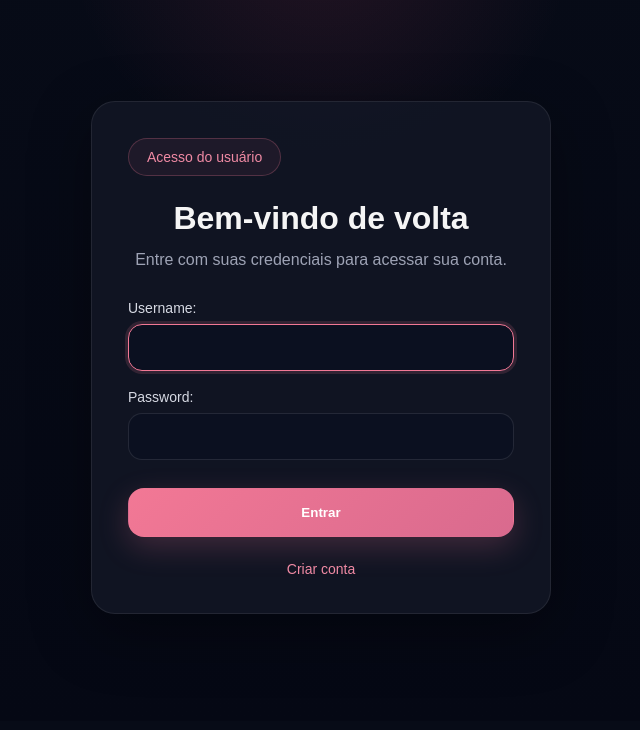
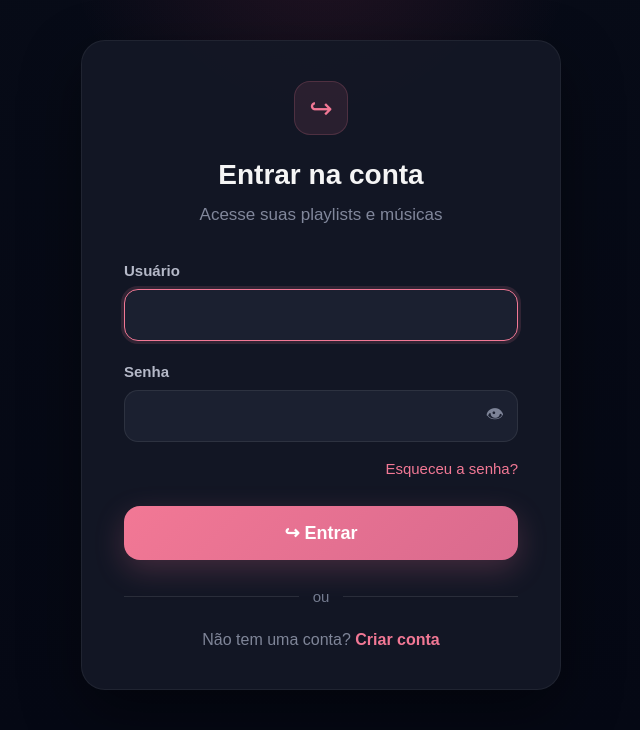
Before and after one commit to MaluDutra/INF1407-TRABALHO1, a Django app: page /login/ in a window 1280 px wide. Shown: the part 79-809 px from the top of the page, without its empty margins (319-959 px from the left). Before the commit the page ends 693 px from the top, so only its background shows below. Run offline with Django 5.2, Linux system fonts and the light colour scheme.

Commit message:
login estilizado tambem

```diff
--- a/ProjetoINF1407/Projeto1/Playlists/static/css/auth.css
+++ b/ProjetoINF1407/Projeto1/Playlists/static/css/auth.css
@@ -8,90 +8,182 @@
 
 .auth-card {
     width: 100%;
-    max-width: 460px;
-    background: rgba(18, 22, 36, 0.92);
-    border: 1px solid rgba(255, 255, 255, 0.08);
+    max-width: 480px;
+    background: rgba(20, 24, 38, 0.94);
+    border: 1px solid rgba(255, 255, 255, 0.06);
     border-radius: 24px;
-    padding: 36px;
-    box-shadow: 0 18px 60px rgba(0, 0, 0, 0.35);
+    padding: 40px 42px;
+    box-shadow: 0 22px 60px rgba(0, 0, 0, 0.42);
+}
+
+.auth-card-login {
+    position: relative;
+}
+
+.auth-icon-box {
+    width: 54px;
+    height: 54px;
+    margin: 0 auto 24px auto;
+    border-radius: 16px;
+    background: rgba(242, 120, 149, 0.10);
+    border: 1px solid rgba(242, 120, 149, 0.18);
+    color: #f27895;
+    display: flex;
+    align-items: center;
+    justify-content: center;
+    font-size: 28px;
 }
 
 .auth-title {
-    font-size: 32px;
+    font-size: 28px;
     margin-bottom: 10px;
     text-align: center;
+    color: #f5f5f5;
+    font-weight: 800;
 }
 
 .auth-subtitle {
-    color: #9ea3b5;
+    color: #81879b;
     text-align: center;
-    margin-bottom: 28px;
+    margin-bottom: 34px;
     line-height: 1.6;
+    font-size: 17px;
 }
 
-.auth-form p {
-    margin-bottom: 18px;
+.auth-form {
+    margin-top: 8px;
 }
 
-.auth-form label {
+.form-group {
+    margin-bottom: 22px;
+}
+
+.form-group label {
     display: block;
-    margin-bottom: 8px;
-    color: #d6d9e3;
-    font-size: 14px;
+    margin-bottom: 10px;
+    color: #b5b9c8;
+    font-size: 15px;
+    font-weight: 600;
 }
 
 .auth-form input[type="text"],
 .auth-form input[type="password"],
 .auth-form input[type="email"] {
     width: 100%;
-    padding: 14px 16px;
+    padding: 16px 18px;
     border-radius: 14px;
-    border: 1px solid rgba(255, 255, 255, 0.10);
-    background-color: #0b1020;
-    color: white;
+    border: 1px solid rgba(255, 255, 255, 0.08);
+    background: #1b2030;
+    color: #f5f5f5;
     outline: none;
-    font-size: 15px;
+    font-size: 16px;
+    transition: 0.25s;
+}
+
+.auth-form input::placeholder {
+    color: #6f7588;
 }
 
 .auth-form input:focus {
     border-color: #f27895;
-    box-shadow: 0 0 0 3px rgba(242, 120, 149, 0.15);
+    box-shadow: 0 0 0 3px rgba(242, 120, 149, 0.14);
+}
+
+.password-wrapper {
+    position: relative;
+}
+
+.password-wrapper input {
+    padding-right: 52px !important;
+}
+
+.toggle-password {
+    position: absolute;
+    right: 14px;
+    top: 50%;
+    transform: translateY(-50%);
+    background: transparent;
+    border: none;
+    color: #7d8397;
+    cursor: pointer;
+    font-size: 18px;
+}
+
+.toggle-password:hover {
+    color: #f27895;
+}
+
+.forgot-password {
+    text-align: right;
+    margin-top: -4px;
+    margin-bottom: 24px;
+}
+
+.forgot-password a {
+    color: #f27895;
+    font-size: 15px;
+}
+
+.forgot-password a:hover {
+    text-decoration: underline;
 }
 
 .auth-button {
     width: 100%;
-    margin-top: 10px;
+    margin-top: 4px;
     cursor: pointer;
+    font-size: 18px;
+    border: none;
 }
 
-.auth-links {
-    margin-top: 24px;
-    text-align: center;
+.auth-divider {
     display: flex;
-    justify-content: center;
-    gap: 18px;
-    flex-wrap: wrap;
+    align-items: center;
+    gap: 14px;
+    margin: 28px 0 26px 0;
+    color: #747b8f;
 }
 
-.auth-links a {
-    color: #f08aa4;
-    font-size: 14px;
+.auth-divider::before,
+.auth-divider::after {
+    content: "";
+    flex: 1;
+    height: 1px;
+    background: rgba(255, 255, 255, 0.10);
 }
 
-.auth-links a:hover {
+.auth-divider span {
+    font-size: 15px;
+}
+
+.auth-footer-text {
+    text-align: center;
+    color: #7f8598;
+    font-size: 16px;
+}
+
+.auth-footer-text a {
+    color: #f27895;
+    font-weight: 700;
+}
+
+.auth-footer-text a:hover {
     text-decoration: underline;
+}
+
+.form-errors,
+.field-error {
+    color: #ff9db3;
+    font-size: 14px;
+    margin-top: 8px;
 }
 
 .errorlist {
     list-style: none;
-    color: #ff9db3;
-    font-size: 14px;
-    margin-bottom: 10px;
+    margin: 0;
+    padding: 0;
 }
 
 .helptext {
-    display: block;
-    color: #8e94a8;
-    font-size: 12px;
-    margin-top: 6px;
+    display: none;
 }
--- a/ProjetoINF1407/Projeto1/Playlists/templates/playlists/login.html
+++ b/ProjetoINF1407/Projeto1/Playlists/templates/playlists/login.html
@@ -4,28 +4,69 @@
 {% block titulo %}Login{% endblock %}
 
 {% block css_extra %}
-<link rel="stylesheet" href="{% static 'Playlists/css/auth.css' %}">
+<link rel="stylesheet" href="{% static 'css/auth.css' %}">
 {% endblock %}
 
 {% block conteudo %}
 <section class="auth-section">
-    <div class="auth-card">
-        <span class="badge">Acesso do usuário</span>
+    <div class="auth-card auth-card-login">
+        <div class="auth-icon-box">↪</div>
 
-        <h2 class="auth-title">Bem-vindo de volta</h2>
-        <p class="auth-subtitle">
-            Entre com suas credenciais para acessar sua conta.
-        </p>
+        <h2 class="auth-title">Entrar na conta</h2>
+        <p class="auth-subtitle">Acesse suas playlists e músicas</p>
 
         <form method="post" class="auth-form">
             {% csrf_token %}
-            {{ form.as_p }}
-            <button type="submit" class="btn btn-primary auth-button">Entrar</button>
+
+            {% if form.non_field_errors %}
+                <div class="form-errors">
+                    {{ form.non_field_errors }}
+                </div>
+            {% endif %}
+
+            <div class="form-group">
+                <label for="{{ form.username.id_for_label }}">Usuário</label>
+                {{ form.username }}
+                {% if form.username.errors %}
+                    <div class="field-error">{{ form.username.errors }}</div>
+                {% endif %}
+            </div>
+
+            <div class="form-group">
+                <label for="{{ form.password.id_for_label }}">Senha</label>
+                <div class="password-wrapper">
+                    {{ form.password }}
+                    <button type="button" class="toggle-password" onclick="togglePassword()">👁</button>
+                </div>
+                {% if form.password.errors %}
+                    <div class="field-error">{{ form.password.errors }}</div>
+                {% endif %}
+            </div>
+
+            <div class="forgot-password">
+                <a href="#">Esqueceu a senha?</a>
+            </div>
+
+            <button type="submit" class="btn btn-primary auth-button">↪ Entrar</button>
         </form>
 
-        <div class="auth-links">
+        <div class="auth-divider">
+            <span>ou</span>
+        </div>
+
+        <div class="auth-footer-text">
+            Não tem uma conta?
             <a href="{% url 'cadastro' %}">Criar conta</a>
         </div>
     </div>
 </section>
+
+<script>
+function togglePassword() {
+    const input = document.getElementById("id_password");
+    if (input) {
+        input.type = input.type === "password" ? "text" : "password";
+    }
+}
+</script>
 {% endblock %}
```
